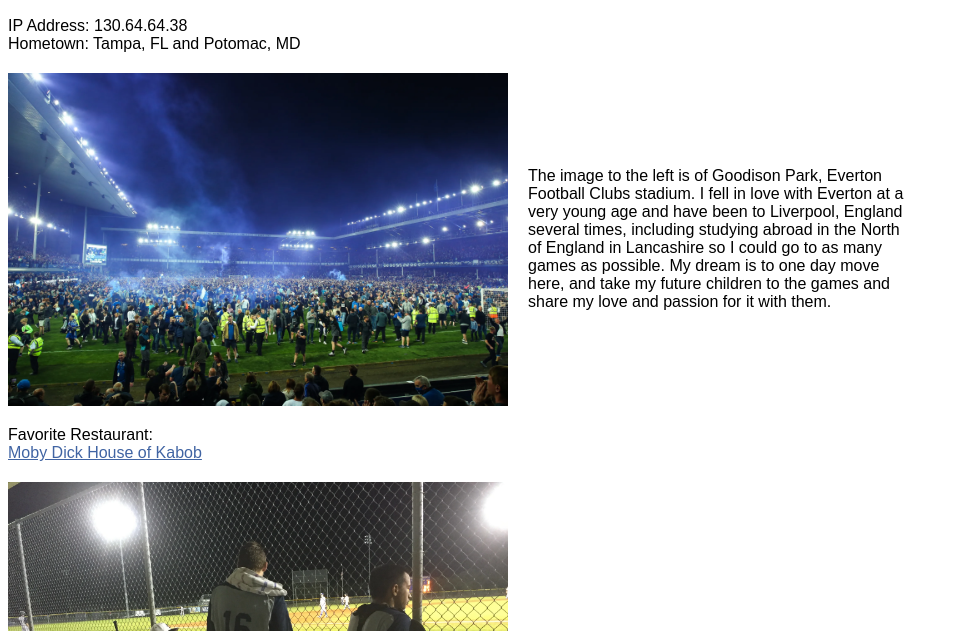
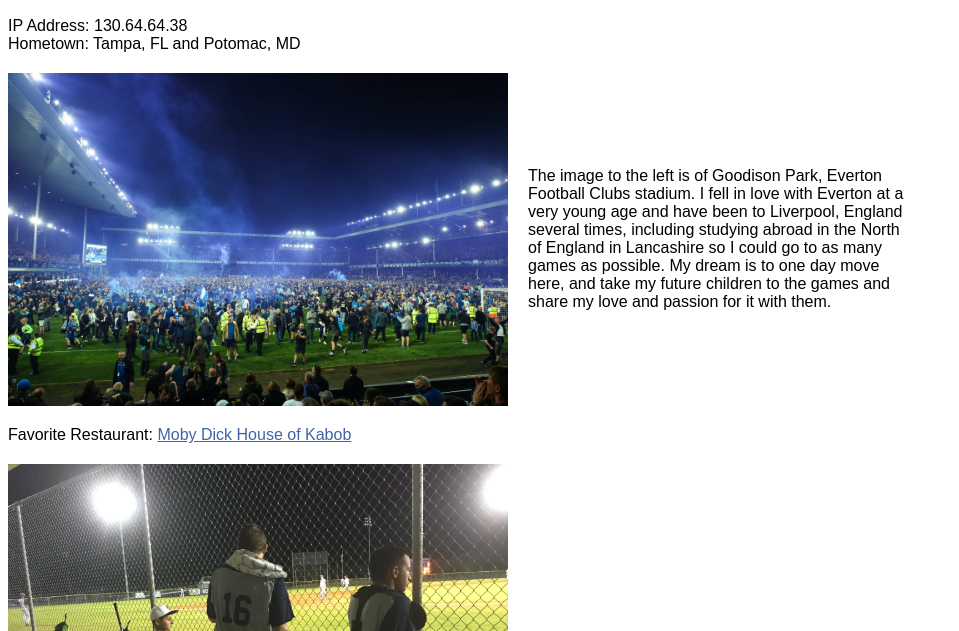
Before and after one commit to jacobzlot/mycs20, a plain HTML site: page assignment1.html in a window 1280 px wide. Shown: the part 111-742 px from the top of the page, without its empty margins (0-959 px from the left). Drawn offline with Linux system fonts and the light colour scheme.

Commit message:
commit 7

```diff
--- a/assignment1.html
+++ b/assignment1.html
@@ -42,7 +42,7 @@ IP Address: 130.64.64.38 <br> Hometown: Tampa, FL and Potomac, MD </br>
 <div class="text" style="display: inline;">
     Favorite Restaurant:
     <a href = "https://www.mobyskabob.com/?srsltid=AfmBOoociaUo6ICSfHTaVY1lIWx59hBLHiFUDp4DacMNX3T8sKDgw7Ne" target=“_blank”
-    style="display: block; color: #4064a3;"
+    style="display: inline; color: #4064a3;"
     >Moby Dick House of Kabob</a>
 </div>
 <div class="container">
```
